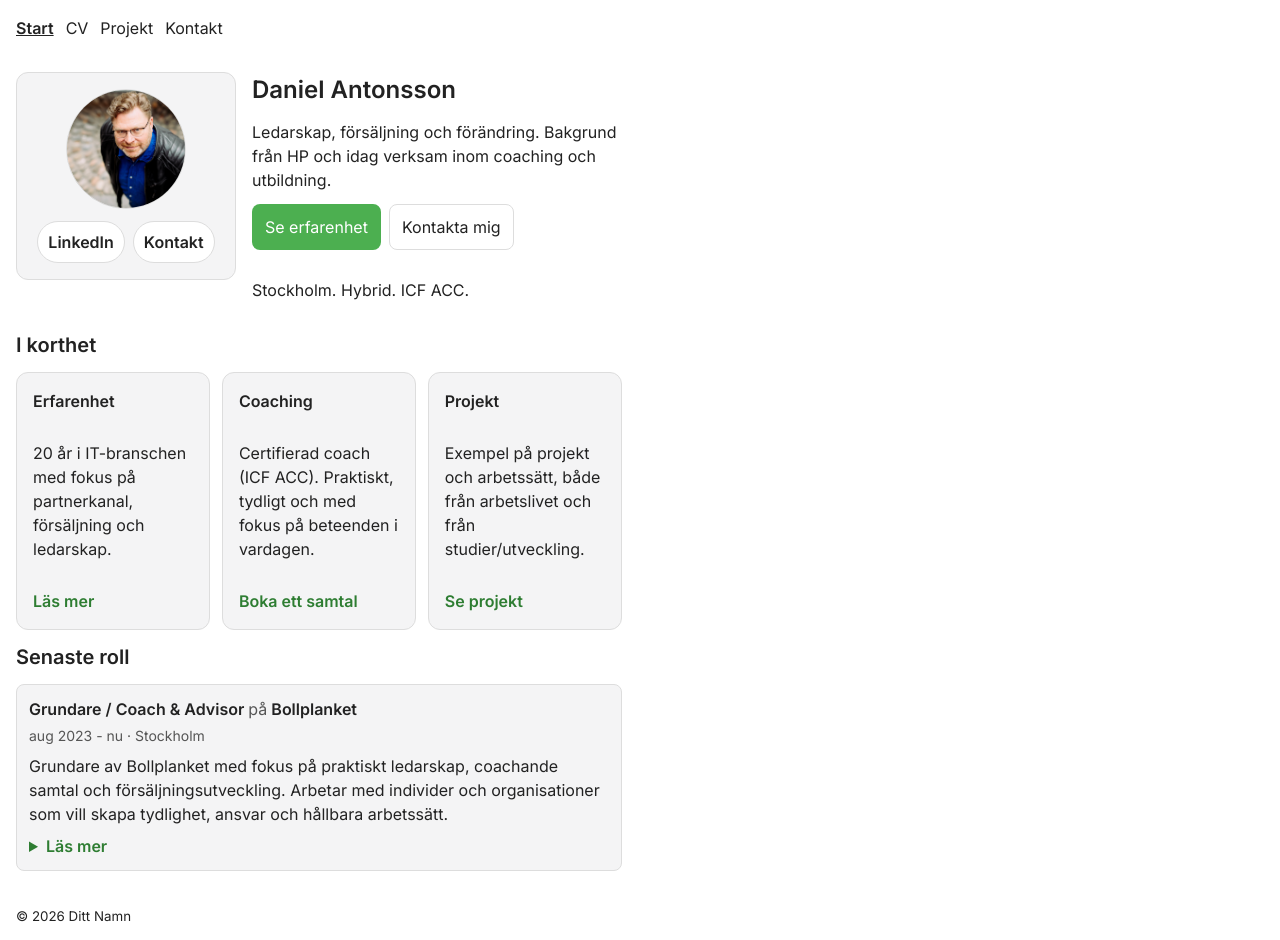
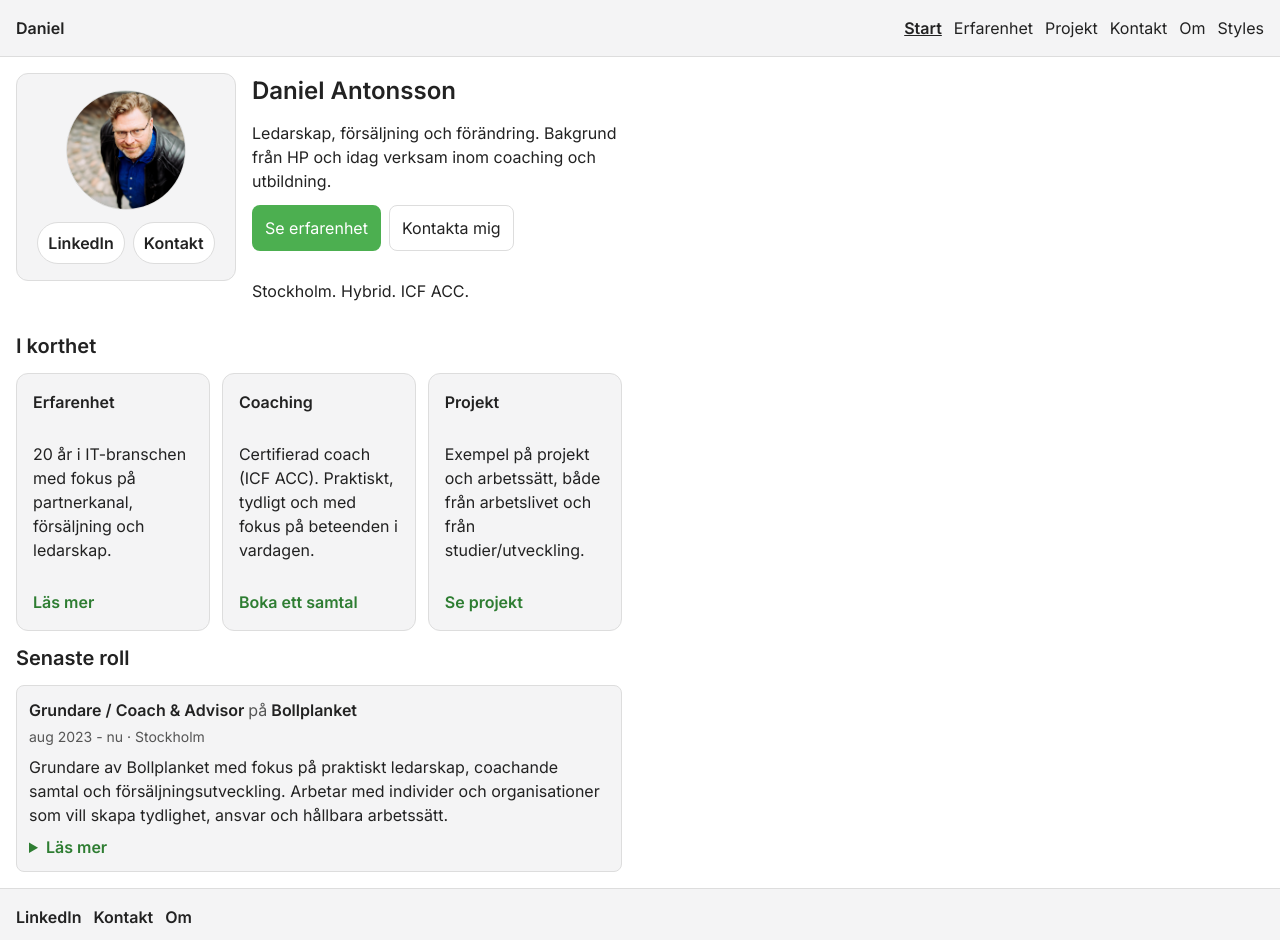
Before and after one commit to BetULose/cv-site, a Vue app in the folder cv-site/: page / in a window 1280 px wide. Shown: the top 940 px of the page. Built offline with nearby package versions, Linux system fonts and the light colour scheme.

Commit message:
Fix: restore SiteHeader component and nav

```diff
--- a/cv-site/src/App.vue
+++ b/cv-site/src/App.vue
@@ -1,24 +1,27 @@
 <template>
   <div class="app">
     <header class="site-header">
-      <nav class="site-nav" aria-label="Huvudmeny">
-        <RouterLink to="/" class="nav-link">Start</RouterLink>
-        <RouterLink to="/cv" class="nav-link">CV</RouterLink>
-        <RouterLink to="/projekt" class="nav-link">Projekt</RouterLink>
-        <RouterLink to="/kontakt" class="nav-link">Kontakt</RouterLink>
-      </nav>
+      <SiteHeader />
     </header>
 
-    <main id="main" class="site-main">
+    <main class="site-main">
       <RouterView />
     </main>
 
     <footer class="site-footer">
-      <small>© {{ new Date().getFullYear() }} Ditt Namn</small>
+      <nav class="footer-nav" aria-label="Sidfot">
+        <a class="footer-link" href="https://www.linkedin.com/in/antonsson/?locale=sv_SE" target="_blank" rel="noreferrer">
+          LinkedIn
+        </a>
+        <RouterLink class="footer-link" to="/kontakt">Kontakt</RouterLink>
+        <RouterLink class="footer-link" to="/om">Om</RouterLink>
+      </nav>
+
+      <p class="footer-meta muted">© 2025 Johan Daniel Antonsson</p>
     </footer>
   </div>
 </template>
 
 <script setup>
-import { RouterLink, RouterView } from "vue-router";
+import SiteHeader from "./components/SiteHeader.vue";
 </script>
--- a/cv-site/src/assets/styles/main.css
+++ b/cv-site/src/assets/styles/main.css
@@ -369,3 +369,43 @@ button {
   border-left: 4px solid var(--c-accent);
   padding-left: var(--s-3);
 }
+.site-footer {
+  padding: var(--s-4);
+  border-top: 1px solid var(--c-border);
+  background: var(--c-surface);
+}
+
+.footer-nav {
+  display: flex;
+  gap: var(--s-3);
+  flex-wrap: wrap;
+}
+
+.footer-link {
+  color: var(--c-text);
+  font-weight: 600;
+}
+
+.footer-link:hover {
+  text-decoration: underline;
+}
+
+.footer-meta {
+  margin: var(--s-2) 0 0;
+  font-size: 14px;
+}
+.site-header {
+  border-bottom: 1px solid var(--c-border);
+  background: var(--c-surface);
+}
+
+.site-header__inner {
+  display: flex;
+  align-items: center;
+  justify-content: space-between;
+  gap: var(--s-3);
+}
+
+.brand {
+  font-weight: 600;
+}
--- a/cv-site/src/components/SiteHeader.vue
+++ b/cv-site/src/components/SiteHeader.vue
@@ -0,0 +1,10 @@
+<template>
+  <div class="site-header__inner">
+    <RouterLink class="brand" to="/" aria-label="Till startsidan">Daniel</RouterLink>
+    <SiteNav />
+  </div>
+</template>
+
+<script setup>
+import SiteNav from "./SiteNav.vue";
+</script>
--- a/cv-site/src/components/SiteNav.vue
+++ b/cv-site/src/components/SiteNav.vue
@@ -1,6 +1,10 @@
 <template>
   <nav class="site-nav" aria-label="Huvudmeny">
+    <RouterLink to="/" class="nav-link">Start</RouterLink>
+    <RouterLink to="/cv" class="nav-link">Erfarenhet</RouterLink>
+    <RouterLink to="/projekt" class="nav-link">Projekt</RouterLink>
+    <RouterLink to="/kontakt" class="nav-link">Kontakt</RouterLink>
+    <RouterLink to="/om" class="nav-link">Om</RouterLink>
     <RouterLink to="/styles" class="nav-link">Styles</RouterLink>
-    <RouterLink to="/om" class="nav-link">Om</RouterLink>
-</nav>
+  </nav>
 </template>
```
